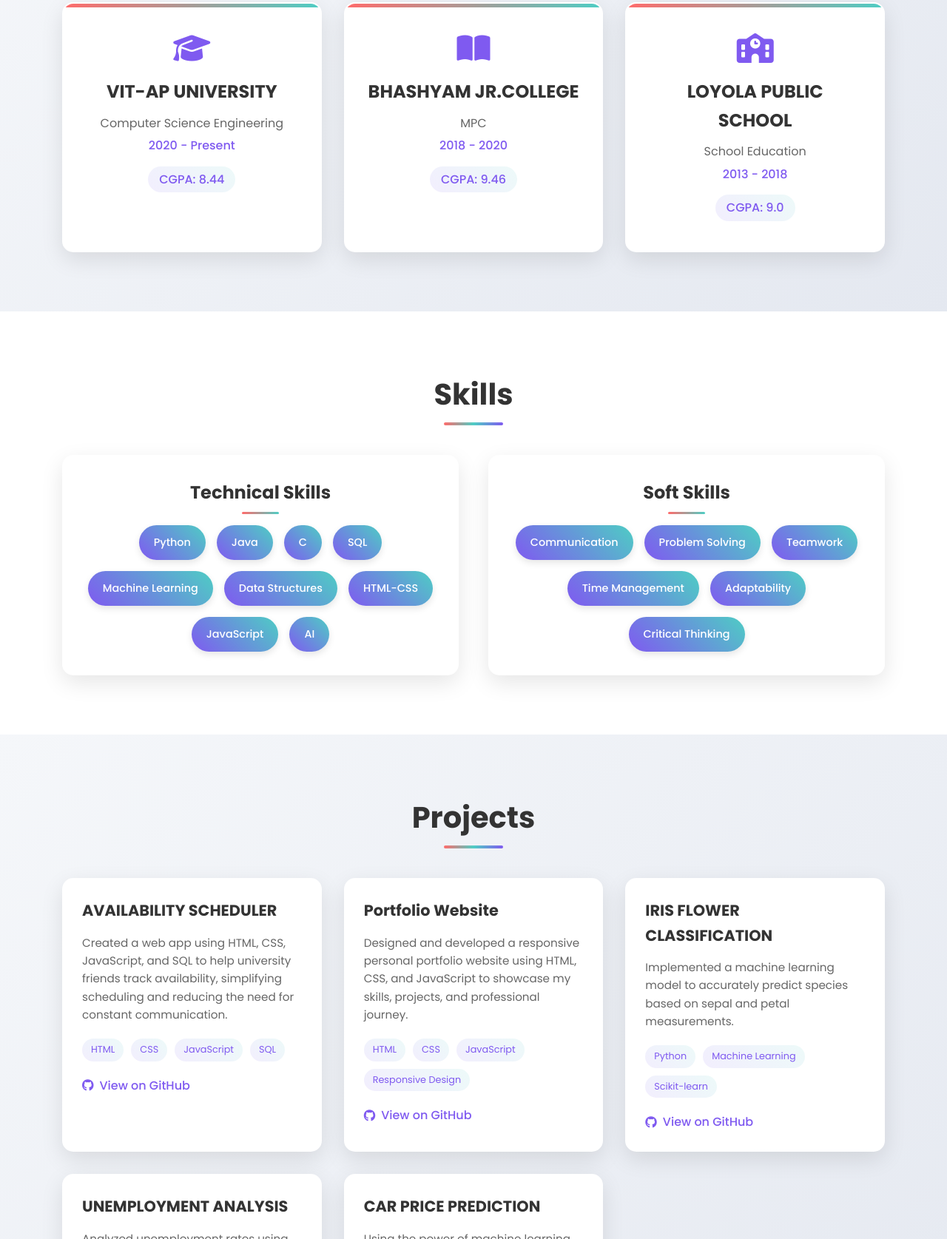
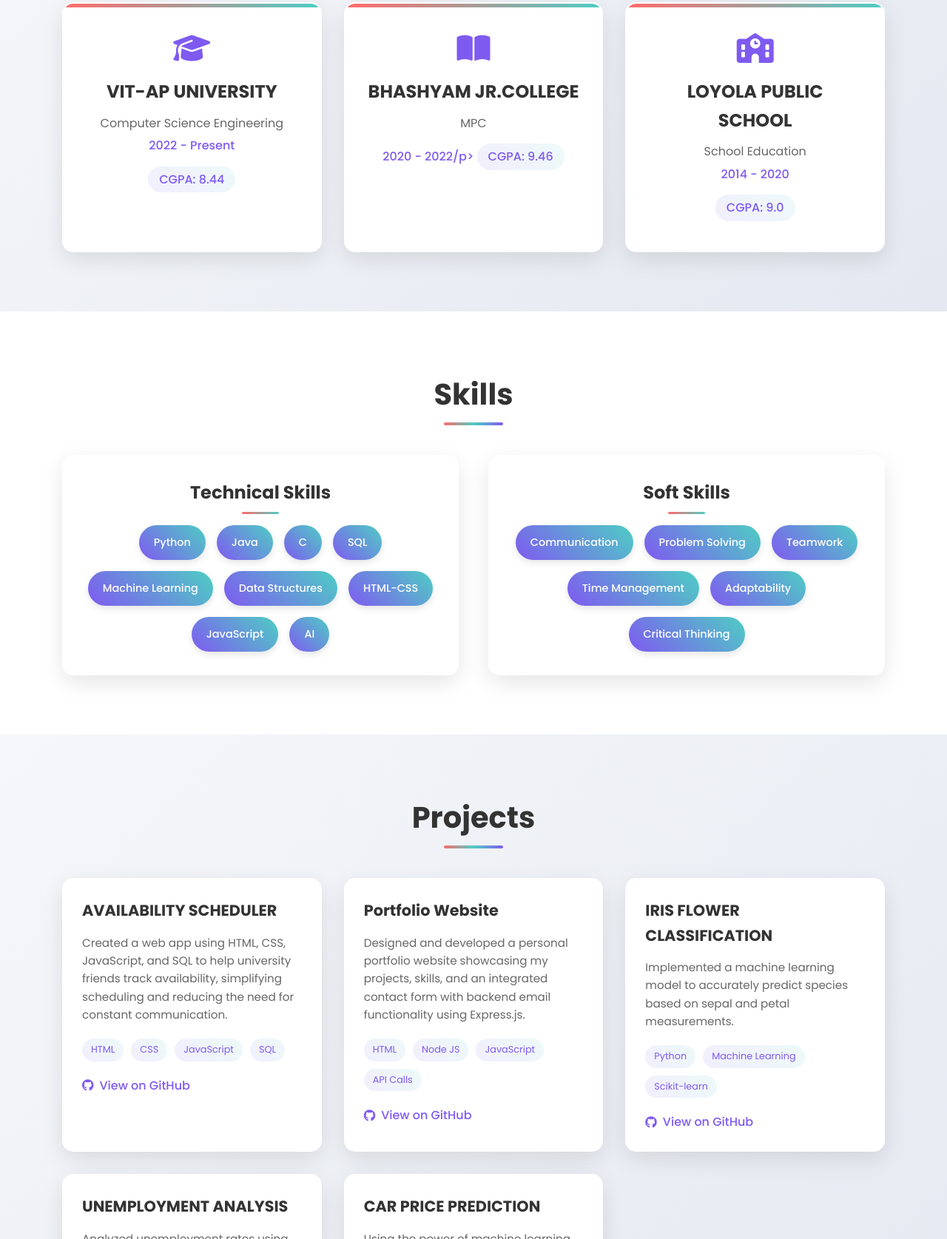
Before and after one commit to SANA-FARHEEN-MOHAMMAD/my-portfolio, a website: page public/index.html in a window 1280 px wide. Shown: the part 1578-3253 px from the top of the page at 74% size. Drawn offline with Linux system fonts and the light colour scheme.

Commit message:
Update index.html

```diff
--- a/public/index.html
+++ b/public/index.html
@@ -1351,7 +1351,7 @@
           <i class="fas fa-graduation-cap"></i>
           <h3>VIT-AP UNIVERSITY</h3>
           <p>Computer Science Engineering</p>
-          <p class="year">2020 - Present</p>
+          <p class="year">2022 - Present</p>
           <span class="grade">CGPA: 8.44</span>
         </div>
 
@@ -1360,7 +1360,7 @@
           <i class="fas fa-book-open"></i>
           <h3>BHASHYAM JR.COLLEGE</h3>
           <p>MPC</p>
-          <p class="year">2018 - 2020</p>
+          <p class="year">2020 - 2022/p>
           <span class="grade">CGPA: 9.46</span>
         </div>
 
@@ -1369,7 +1369,7 @@
           <i class="fas fa-school"></i>
           <h3>LOYOLA PUBLIC SCHOOL</h3>
           <p>School Education</p>
-          <p class="year">2013 - 2018</p>
+          <p class="year">2014 - 2020</p>
           <span class="grade">CGPA: 9.0</span>
         </div>
       </div>
@@ -1456,16 +1456,16 @@
         <div class="project-card">
           <div class="project-content">
             <h3 class="project-title">Portfolio Website</h3>
-            <p class="project-description">Designed and developed a responsive personal portfolio website using HTML, CSS, and JavaScript to showcase my skills, projects, and professional journey.</p>
+            <p class="project-description">Designed and developed a personal portfolio website showcasing my projects, skills, and an integrated contact form with backend email functionality using Express.js.</p>
 
             <div class="project-tags">
               <span class="project-tag">HTML</span>
-              <span class="project-tag">CSS</span>
+              <span class="project-tag">Node JS</span>
               <span class="project-tag">JavaScript</span>
-              <span class="project-tag">Responsive Design</span>
+              <span class="project-tag">API Calls</span>
             </div>
 
-            <a href="https://github.com/SANA-FARHEEN-MOHAMMAD" class="project-link" target="_blank">
+            <a href="https://github.com/SANA-FARHEEN-MOHAMMAD/my-portfolio" class="project-link" target="_blank">
               <i class="fab fa-github"></i> View on GitHub
             </a>
           </div>
```
